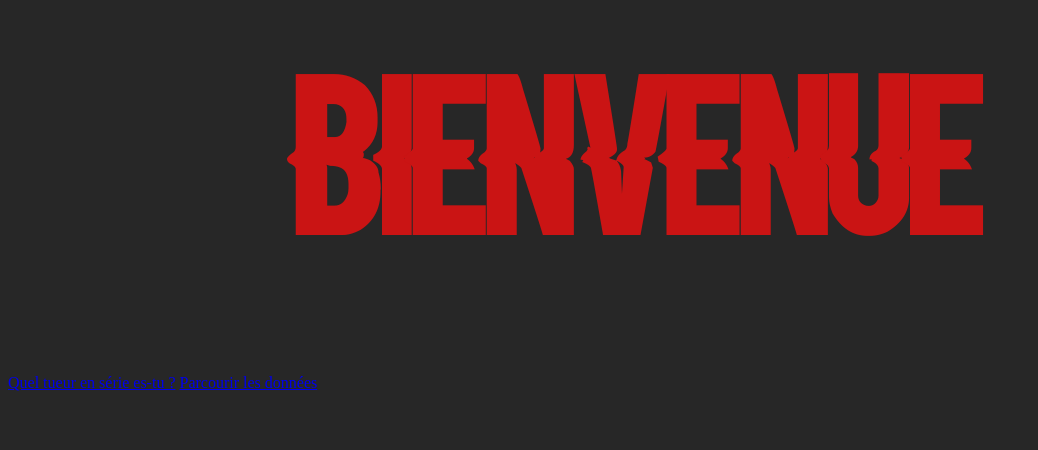
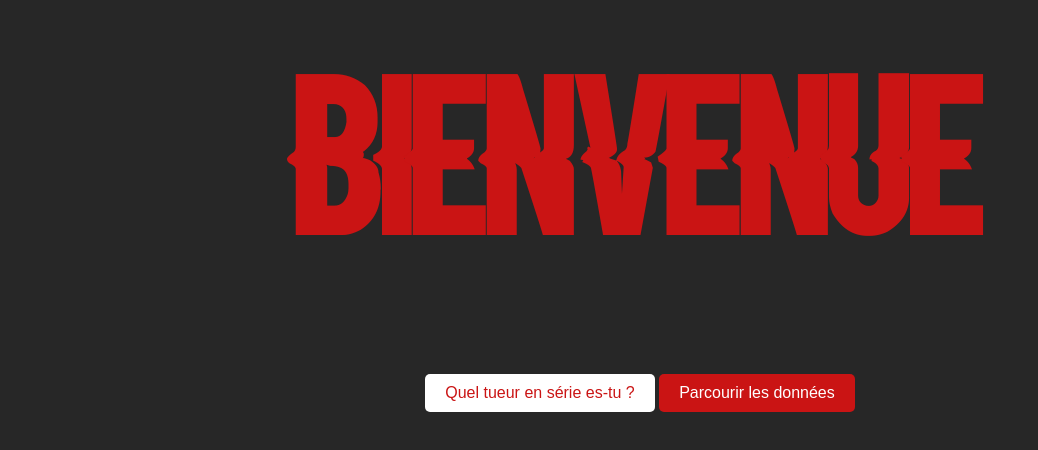
Before and after one commit to joelgaillard/serial-vision-group, a website built with Vite: page index.html in a window 1280 px wide. Shown: the whole page, without its empty margins (0-1038 px from the left). Built offline with nearby package versions, Linux system fonts and the light colour scheme.

Commit message:
css page index

```diff
--- /dev/null
+++ b/css/index.css
@@ -0,0 +1,48 @@
+/*POLICE*/
+@font-face {
+  font-family: "Blacklisted";
+  src: url("/assets/fonts/Blacklisted.ttf");
+}
+
+/*INDEX.HTML*/
+h1 {
+  font-size: 150px;
+  font-family: "Blacklisted";
+  text-align: center;
+  color: #ca1414;
+}
+
+body {
+  background-color: #272727;
+  font-family: "Montserrat", sans-serif;
+  text-align: center;
+}
+
+/*bouton lien*/
+.button1 {
+  display: inline-block;
+  padding: 10px 20px;
+  background-color: white;
+  color: #ca1414;
+  text-decoration: none;
+  border-radius: 5px;
+}
+
+.button1:hover {
+  background-color: #ca1414;
+  color: white;
+}
+
+.button2 {
+  display: inline-block;
+  padding: 10px 20px;
+  background-color: #ca1414;
+  color: white;
+  text-decoration: none;
+  border-radius: 5px;
+}
+
+.button2:hover {
+  background-color: white;
+  color: #ca1414;
+}
--- a/index.css
+++ /dev/null
@@ -1,19 +0,0 @@
-/*POLICE*/
-@font-face {
-  font-family: "Blacklisted";
-  src: url("assets/fonts/Blacklisted.ttf");
-}
-
-/*INDEX.HTML*/
-h1 {
-  font-size: 150px;
-  font-family: "Blacklisted";
-  text-align: center;
-  color: #CA1414;
-}
-
-body {
-    background-color: #272727;
-}
-
-/**/
--- a/index.html
+++ b/index.html
@@ -1,19 +1,17 @@
 <!DOCTYPE html>
 <html lang="fr">
   <head>
-<meta charset="UTF-8">
-<meta name="viewport" content="width=device-width, initial-scale=1.0">
+    <meta charset="UTF-8" />
+    <meta name="viewport" content="width=device-width, initial-scale=1.0" />
     <title>Bienvenue</title>
-<link rel="stylesheet" href="index.css">
+    <link rel="stylesheet" href="css/index.css" />
   </head>
   <body>
-
     <h1>Bienvenue</h1>
 
     <div class="button-container">
-  <a href="quiz.html" class="button">Quel tueur en série es-tu ?</a>
-  <a href="tout-savoir.html" class="button">Parcourir les données</a>
+      <a href="quiz.html" class="button1">Quel tueur en série es-tu ?</a>
+      <a href="tout-savoir.html" class="button2">Parcourir les données</a>
     </div>
-
   </body>
 </html>
```
Lines whose indentation alone changed are shown as unchanged.
